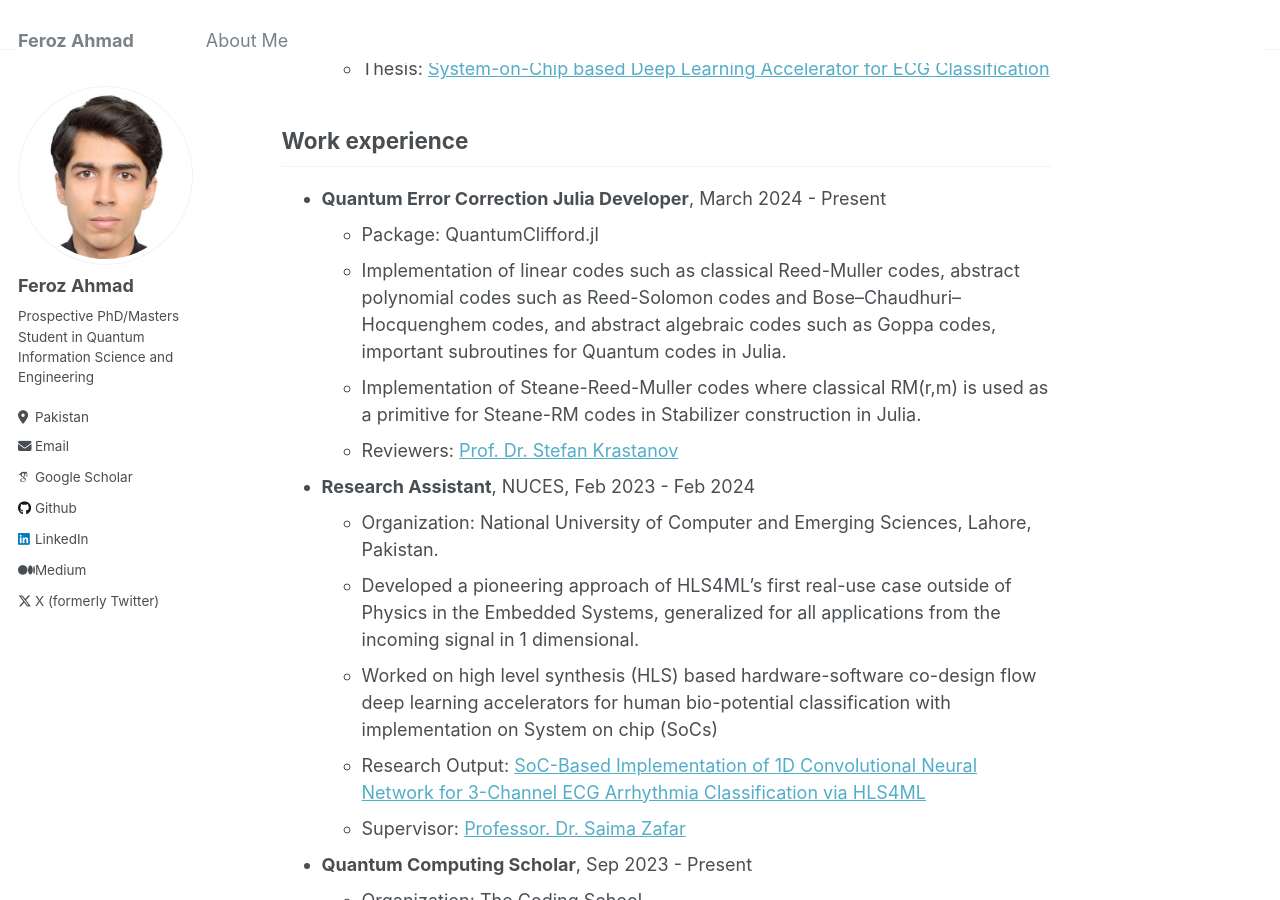
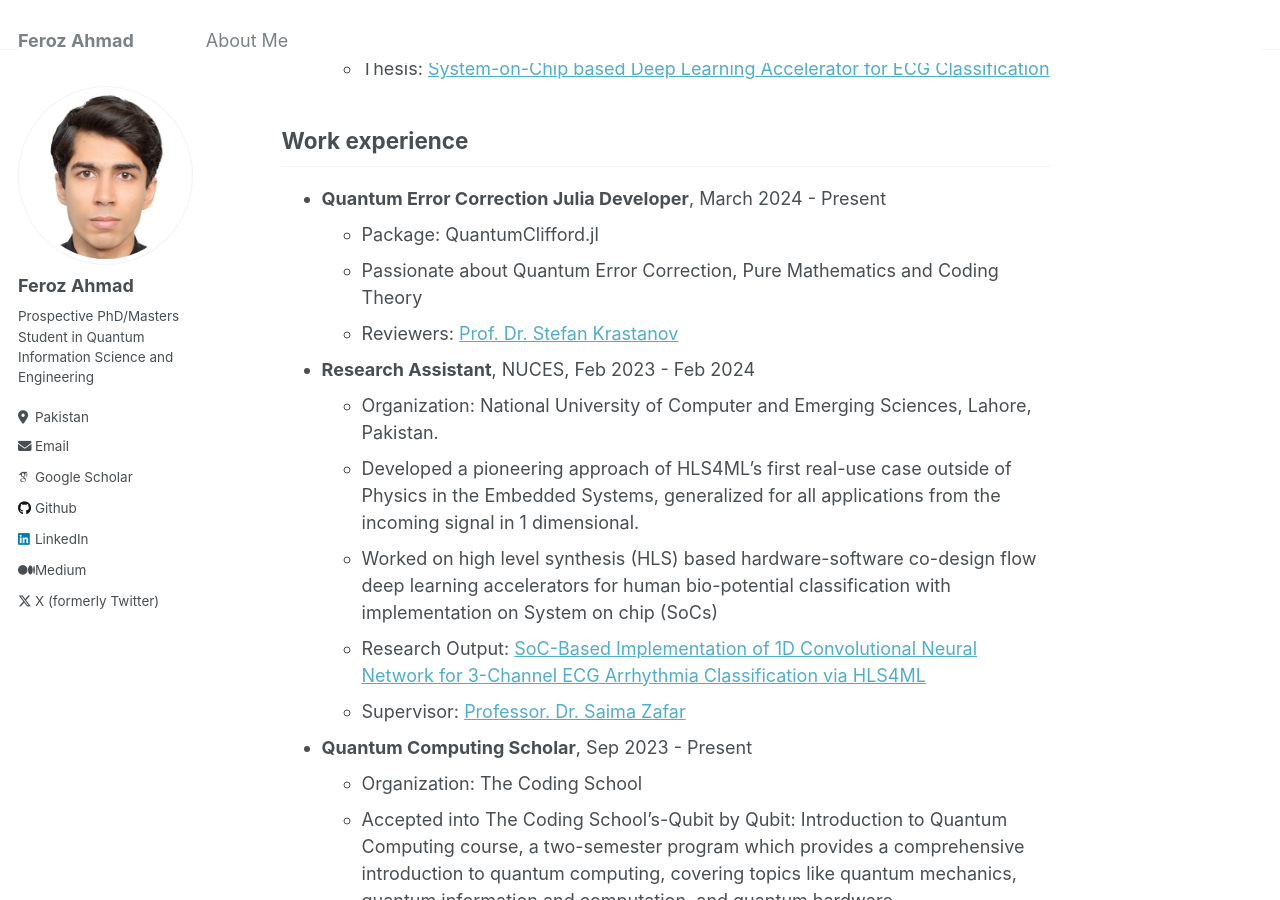
Before and after one commit to Fe-r-oz/Fe-r-oz.github.io, a Jekyll site: the page built from _pages/about.md, in a window 1280 px wide and 900 px high, scrolled down 364 px. Built offline with Jekyll 4.4.1, drawn with Linux system fonts in a browser that asks for light colours; some web fonts are replaced; a script that is not in the unit is left out; some of the changed text lies outside the part shown.

Commit message:
Update about.md

```diff
--- a/_pages/about.md
+++ b/_pages/about.md
@@ -17,9 +17,7 @@ redirect_from:
 ## Work experience
 * **Quantum Error Correction Julia Developer**, March 2024 - Present
   * Package: QuantumClifford.jl
-  * Implementation of linear codes such as classical Reed-Muller codes, abstract polynomial codes such as Reed-Solomon codes and Bose–Chaudhuri–Hocquenghem
-codes, and abstract algebraic codes such as Goppa codes, important subroutines for Quantum codes in Julia.
-  * Implementation of Steane-Reed-Muller codes where classical RM(r,m) is used as a primitive for Steane-RM codes in Stabilizer construction in Julia.
+  * Passionate about Quantum Error Correction, Pure Mathematics and Coding Theory
   * Reviewers: [Prof. Dr. Stefan Krastanov](https://blog.krastanov.org/staticprerenders/resume.html)
 
 * **Research Assistant**, NUCES, Feb 2023 - Feb 2024
```
Also changed, not shown: other parts of _pages/about.md (+1 -0 lines).
